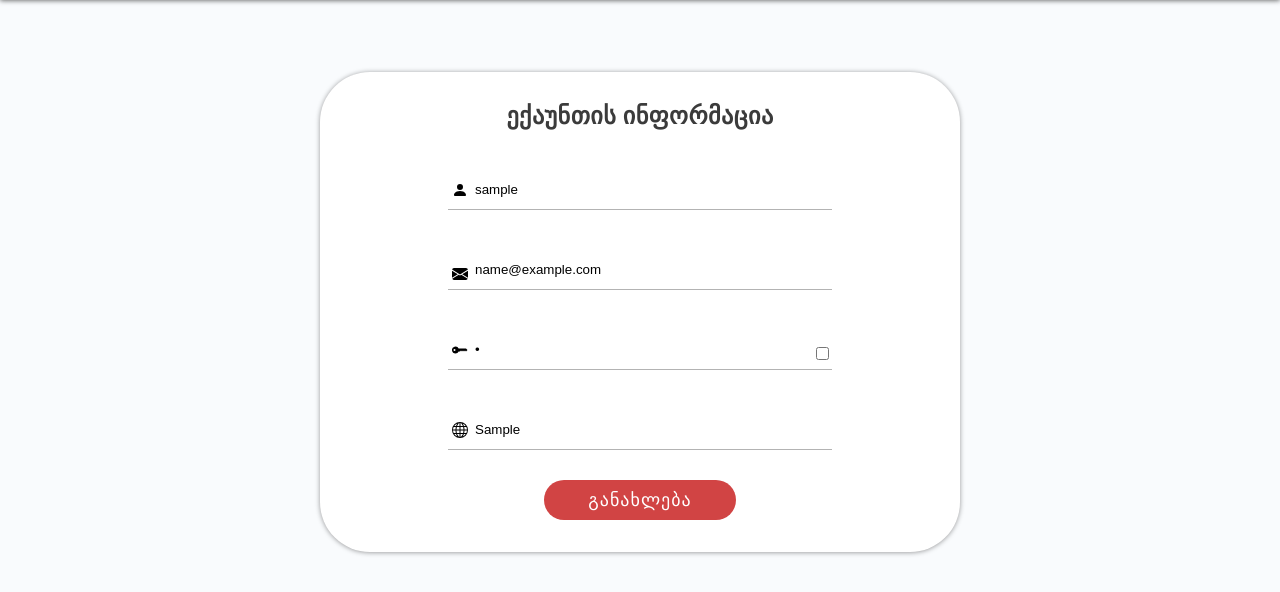
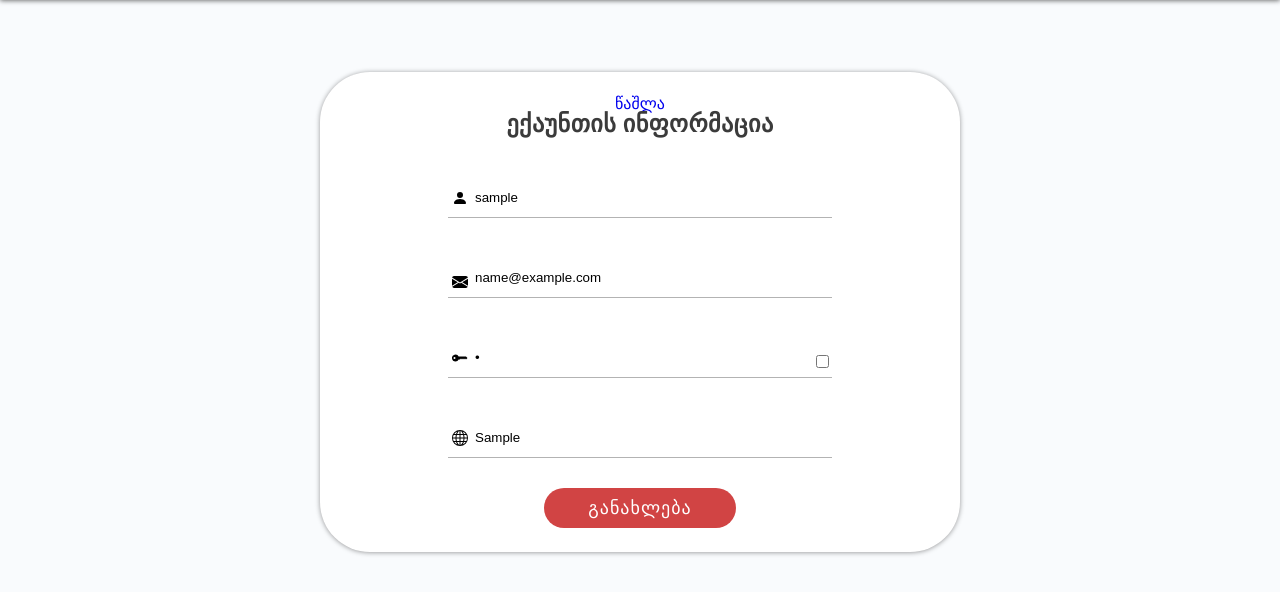
Before and after one commit to berekashvili22/PasswordManager, a Flask app: page /my_accounts/1 in a window 1280 px wide. Shown: the part 56-648 px from the top of the page. Run offline with Flask 2, Linux system fonts and the light colour scheme; a user stored in the database is signed in; tables that the repository leaves empty hold one stand-in row (values such as "Sample post").

Commit message:
added delete button on show template

```diff
--- a/passwordmanager/templates/account_show.html
+++ b/passwordmanager/templates/account_show.html
@@ -1,6 +1,9 @@
 {% extends 'base.html' %}
 {% block content %}
         <div class="view-account-form-cont">
+            <div class="del-acc-div">
+                <a href="{{ url_for('account_delete', account_id=account.id) }}" class="del-acc">წაშლა</a>
+            </div>
             <div class="update-account-title-div">
                 <h2>ექაუნთის ინფორმაცია</h2>
             </div>
```
